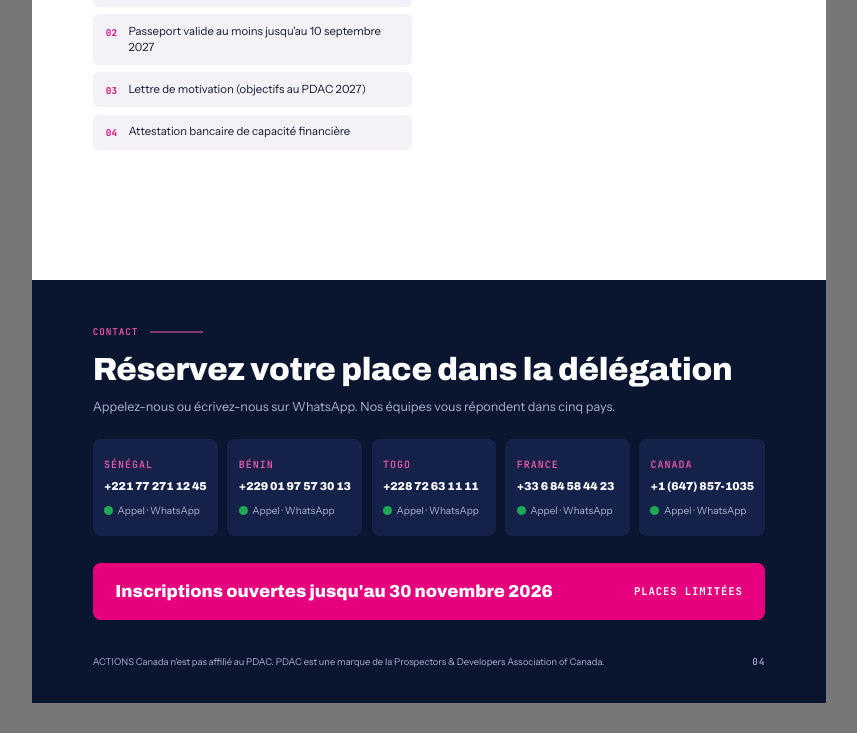
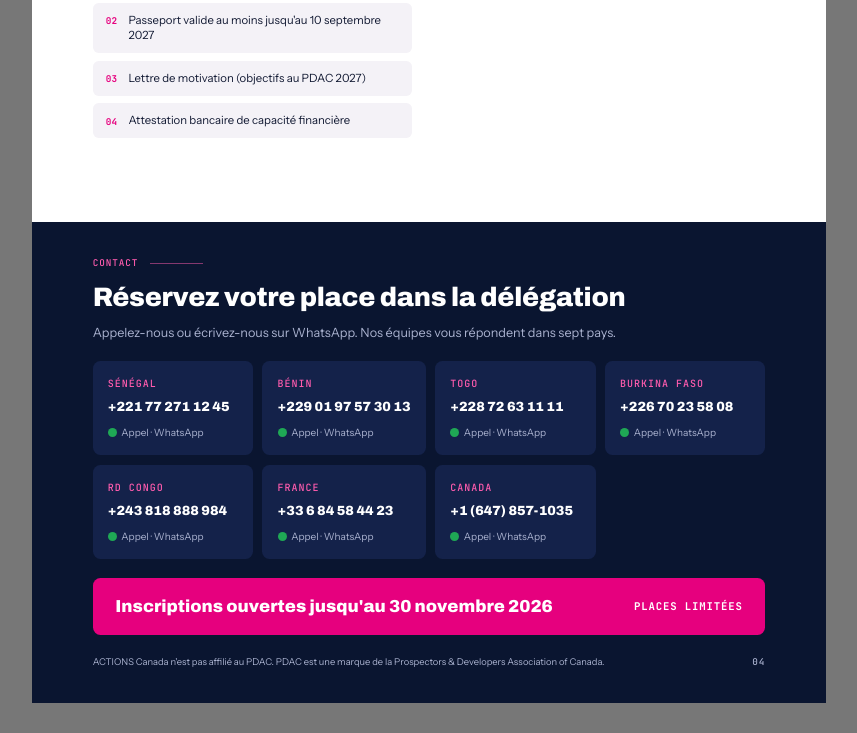
Before and after one commit to papeabdoulayediouf/pdac, a plain HTML site: page plaquette/plaquette.html in a window 1280 px wide. Shown: the part 3878-4611 px from the top of the page, without its empty margins (211-1068 px from the left). Drawn offline with Linux system fonts and the light colour scheme.

Commit message:
Ajouter les contacts Burkina Faso et RD Congo au site et à la plaquette
Co-Authored-By: Claude Opus 5.5 <noreply@anthropic.com>

```diff
--- a/plaquette/plaquette.html
+++ b/plaquette/plaquette.html
@@ -130,16 +130,16 @@ p{margin:0}
 .faq div{border-left:.8mm solid var(--magenta);padding-left:3.5mm}
 .faq b{display:block;font-size:9.5pt;margin-bottom:.8mm}
 .faq p{font-size:8.5pt;color:var(--schiste);line-height:1.4}
-.contact-bloc{position:absolute;left:0;right:0;bottom:0;padding:12mm 16mm 22mm}
-.contact-bloc h2{font-size:24pt}
+.contact-bloc{position:absolute;left:0;right:0;bottom:0;padding:9mm 16mm 18mm}
+.contact-bloc h2{font-size:20pt}
 .contact-bloc .lead{color:var(--brume)}
-.contacts{display:grid;grid-template-columns:repeat(5,1fr);gap:2.5mm;margin-top:6mm}
-.contact{background:var(--nuit-2);border-radius:2mm;padding:4mm 3mm}
+.contacts{display:grid;grid-template-columns:repeat(4,1fr);gap:2.5mm;margin-top:5mm}
+.contact{background:var(--nuit-2);border-radius:2mm;padding:3.2mm 4mm}
 .contact .mono{color:var(--filon)}
-.contact b{display:block;font:850 8.6pt var(--display);font-stretch:100%;letter-spacing:-.01em;margin:1.5mm 0 2.5mm;white-space:nowrap}
+.contact b{display:block;font:850 10pt var(--display);font-stretch:104%;margin:1.5mm 0 2.5mm;white-space:nowrap}
 .contact span{display:inline-flex;align-items:center;gap:1.2mm;font-size:7.5pt;color:var(--brume)}
 .contact span i{width:2.4mm;height:2.4mm;border-radius:50%;background:var(--wa);display:inline-block}
-.cta{display:flex;justify-content:space-between;align-items:center;gap:6mm;margin-top:7mm;padding:5mm 6mm;background:var(--magenta);border-radius:2mm}
+.cta{display:flex;justify-content:space-between;align-items:center;gap:6mm;margin-top:5mm;padding:5mm 6mm;background:var(--magenta);border-radius:2mm}
 .cta b{font:850 13pt var(--display);font-stretch:112%}
 .cta span{font:700 8pt var(--mono);letter-spacing:.08em}
 .mention{position:absolute;bottom:9mm;left:16mm;right:16mm;color:var(--brume);font-size:7pt;display:flex;justify-content:space-between}
@@ -264,7 +264,7 @@ p{margin:0}
 
 <!-- PAGE 4 : DOSSIER, FAQ, CONTACTS -->
 <section class="page">
-  <div class="pad">
+  <div class="pad" style="padding-top:13mm">
     <div class="p4-haut">
       <div>
         <p class="passe mono">Votre dossier</p>
@@ -300,11 +300,13 @@ p{margin:0}
   <div class="contact-bloc dark">
     <p class="passe mono">Contact</p>
     <h2>Réservez votre place dans la délégation</h2>
-    <p class="lead">Appelez-nous ou écrivez-nous sur WhatsApp. Nos équipes vous répondent dans cinq pays.</p>
+    <p class="lead">Appelez-nous ou écrivez-nous sur WhatsApp. Nos équipes vous répondent dans sept pays.</p>
     <div class="contacts">
       <div class="contact"><span class="mono">Sénégal</span><b class="num">+221 77 271 12 45</b><span><i></i>Appel · WhatsApp</span></div>
       <div class="contact"><span class="mono">Bénin</span><b class="num">+229 01 97 57 30 13</b><span><i></i>Appel · WhatsApp</span></div>
       <div class="contact"><span class="mono">Togo</span><b class="num">+228 72 63 11 11</b><span><i></i>Appel · WhatsApp</span></div>
+      <div class="contact"><span class="mono">Burkina Faso</span><b class="num">+226 70 23 58 08</b><span><i></i>Appel · WhatsApp</span></div>
+      <div class="contact"><span class="mono">RD Congo</span><b class="num">+243 818 888 984</b><span><i></i>Appel · WhatsApp</span></div>
       <div class="contact"><span class="mono">France</span><b class="num">+33 6 84 58 44 23</b><span><i></i>Appel · WhatsApp</span></div>
       <div class="contact"><span class="mono">Canada</span><b class="num">+1 (647) 857-1035</b><span><i></i>Appel · WhatsApp</span></div>
     </div>
```
Also changed, not shown: docs/index.html (+6 -5 lines), 1 other file.
